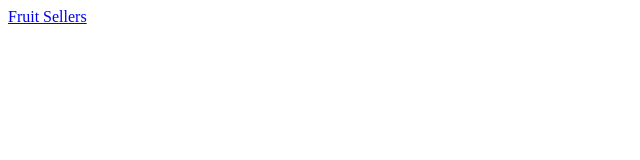
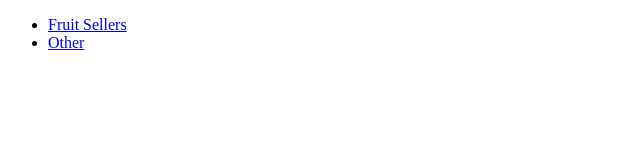
Before and after one commit to Kewlan/kewlan.github.io, a plain HTML site: page index.html in a window 1280 px wide. Shown: the whole page, without its empty margins (0-640 px from the left). Drawn offline with Linux system fonts and the light colour scheme.

Commit message:
Add other

```diff
--- a/index.html
+++ b/index.html
@@ -1,11 +1,21 @@
 <!DOCTYPE html>
 <html lang="en">
+
 <head>
 	<meta charset="utf-8">
 	<meta name="viewport" content="width=device-width, initial-scale=1">
 	<title>kewlan.github.io</title>
 </head>
+
 <body>
+	<ul>
+		<li>
 			<a href="fruit_sellers/index.html">Fruit Sellers</a>
+		</li>
+		<li>
+			<a href="other/index.html">Other</a>
+		</li>
+	</ul>
 </body>
+
 </html>
--- /dev/null
+++ b/other/styles.css
@@ -0,0 +1,15 @@
+* {
+    box-sizing: border-box;
+    margin: 0;
+    padding: 0;
+}
+
+body {
+    margin: 1rem;
+}
+
+.code-snippet {
+    display: inline-block;
+    padding: 1rem;
+    background-color: lightgray;
+}
```
Also changed, not shown: other/index.html (added, +25 -0 lines). Lines whose indentation alone changed are shown as unchanged.
